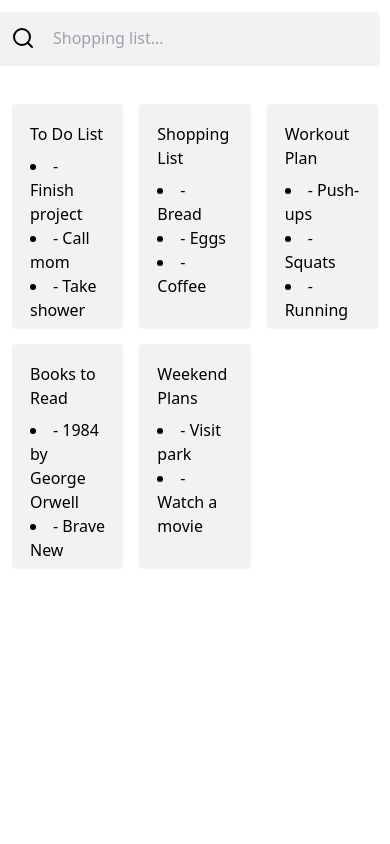
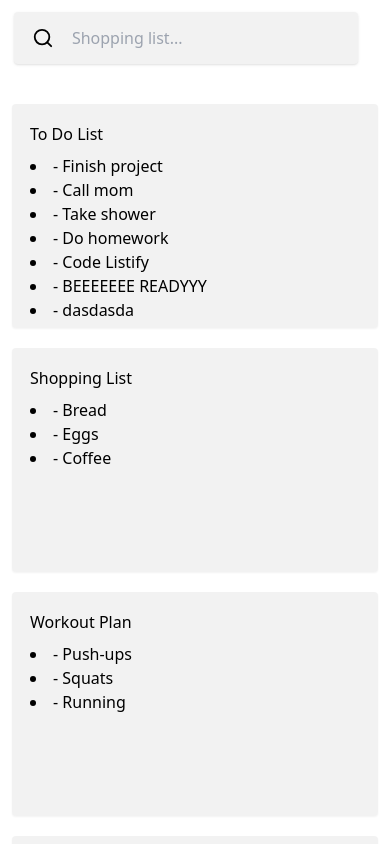
Before and after one commit to kauefraga/listify, a React (Vite) app in the folder apps/frontend/: page / in a window 390 px wide. Shown: the top 844 px of the page. Built offline with nearby package versions, Linux system fonts and the light colour scheme.

Commit message:
frontend: make list grid and search input responsive

```diff
--- a/apps/frontend/src/components/list-root.tsx
+++ b/apps/frontend/src/components/list-root.tsx
@@ -5,5 +5,5 @@ interface ListRootProps {
 }
 
 export function ListRoot({ children }: ListRootProps) {
-  return <ul className="grid grid-cols-3 gap-4">{children}</ul>;
+  return <ul className="grid grid-cols-1 gap-5 md:grid-cols-3">{children}</ul>;
 }
--- a/apps/frontend/src/components/search-input.tsx
+++ b/apps/frontend/src/components/search-input.tsx
@@ -7,7 +7,7 @@ export function SearchInput({ ...props }: InputHTMLAttributes<HTMLInputElement>)
       <Search className="translate-x-10" />
       <input
         type="text"
-        className="w-96 rounded border-2 border-transparent bg-black/5 px-14 py-3 shadow outline-none transition-colors hover:border-listify-pink focus:border-listify-dark-pink"
+        className="w-full max-w-96 rounded border-2 border-transparent bg-black/5 px-14 py-3 shadow outline-none transition-colors hover:border-listify-pink focus:border-listify-dark-pink"
         {...props}
       />
     </div>
```
